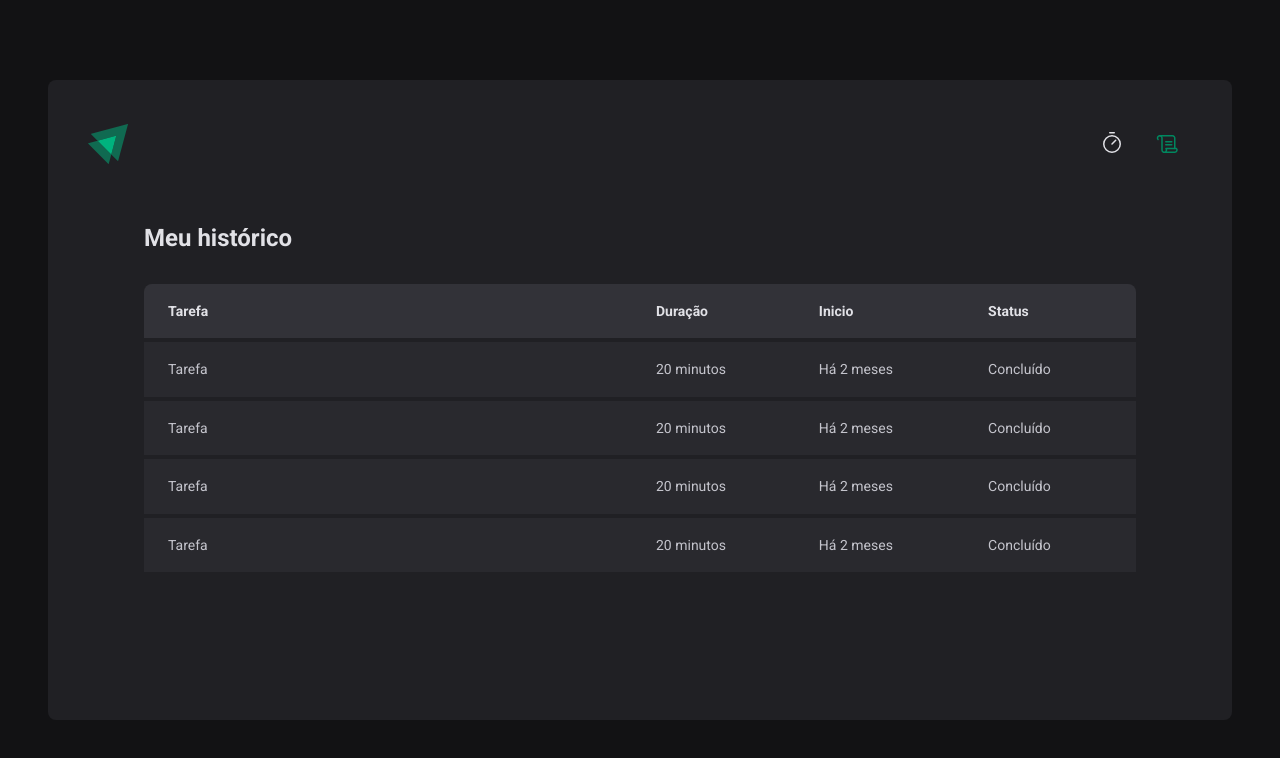
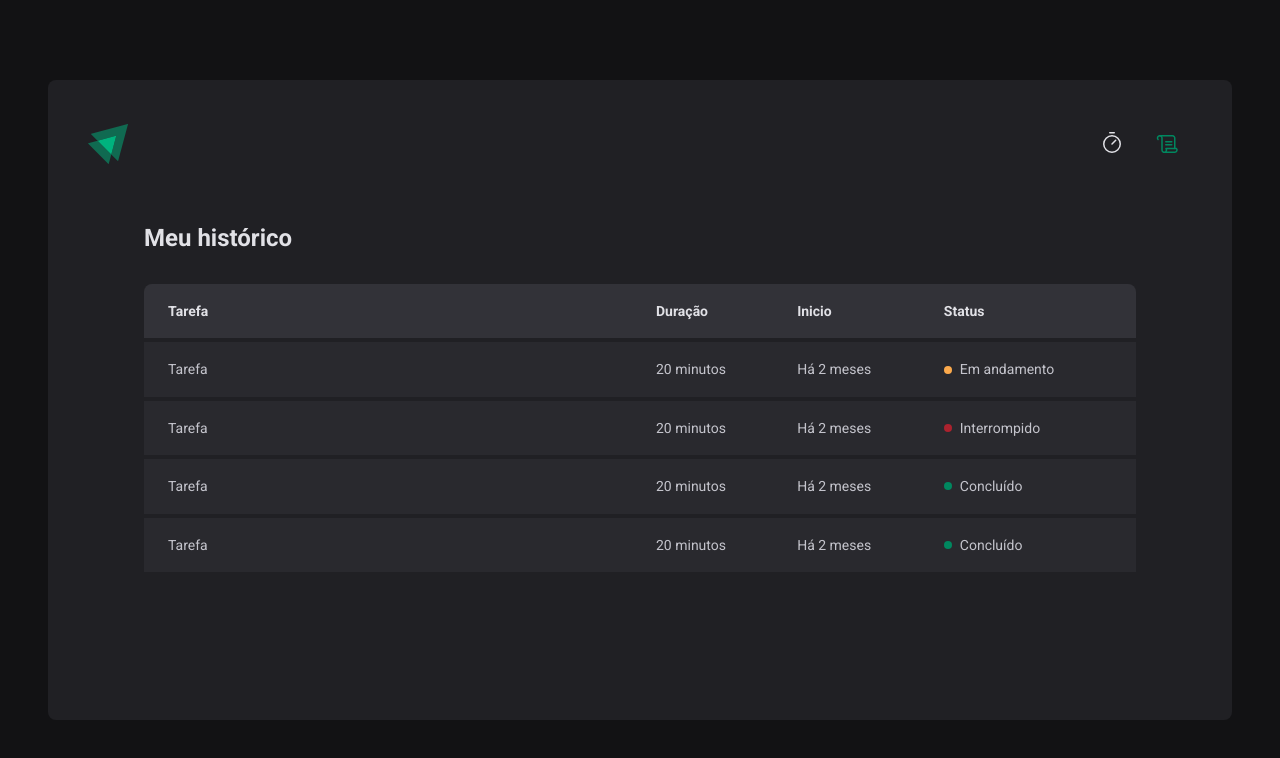
Before and after one commit to moisesnetouou/ignite-timer, a React (Vite) app: page /history in a window 1280 px wide. Shown: the top 758 px of the page. Built offline with nearby package versions, Linux system fonts and the light colour scheme.

Commit message:
feat: status component created

```diff
--- a/src/pages/History/index.tsx
+++ b/src/pages/History/index.tsx
@@ -1,4 +1,4 @@
-import { HistoryContainer, HistoryList } from './styles'
+import { HistoryContainer, HistoryList, Status } from './styles'
 
 export function History() {
   return (
@@ -21,28 +21,36 @@
               <td>Tarefa</td>
               <td>20 minutos</td>
               <td>Há 2 meses</td>
-              <td>Concluído</td>
+              <td>
+                <Status statusColor="yellow">Em andamento</Status>
+              </td>
             </tr>
 
             <tr>
               <td>Tarefa</td>
               <td>20 minutos</td>
               <td>Há 2 meses</td>
-              <td>Concluído</td>
+              <td>
+                <Status statusColor="red">Interrompido</Status>
+              </td>
             </tr>
 
             <tr>
               <td>Tarefa</td>
               <td>20 minutos</td>
               <td>Há 2 meses</td>
-              <td>Concluído</td>
+              <td>
+                <Status statusColor="green">Concluído</Status>
+              </td>
             </tr>
 
             <tr>
               <td>Tarefa</td>
               <td>20 minutos</td>
               <td>Há 2 meses</td>
-              <td>Concluído</td>
+              <td>
+                <Status statusColor="green">Concluído</Status>
+              </td>
             </tr>
           </tbody>
         </table>
--- a/src/pages/History/styles.ts
+++ b/src/pages/History/styles.ts
@@ -1,3 +1,4 @@
+/* eslint-disable prettier/prettier */
 import styled from 'styled-components'
 
 export const HistoryContainer = styled.div`
@@ -60,3 +61,27 @@
     }
   }
 `
+
+const STATUS_COLORS = {
+  yellow: 'yellow-500',
+  green: 'green-500',
+  red: 'red-500',
+} as const;
+
+interface StatusProps {
+  statusColor: keyof typeof STATUS_COLORS
+}
+
+export const Status = styled.span<StatusProps>`
+  display: flex;
+  align-items: center;
+  gap: 0.5rem;
+
+  &::before {
+    content: '';
+    width: 0.5rem;
+    height: 0.5rem;
+    border-radius: 50%;
+    background-color: ${(props) => props.theme[STATUS_COLORS[props.statusColor]]};
+  }
+`
```
